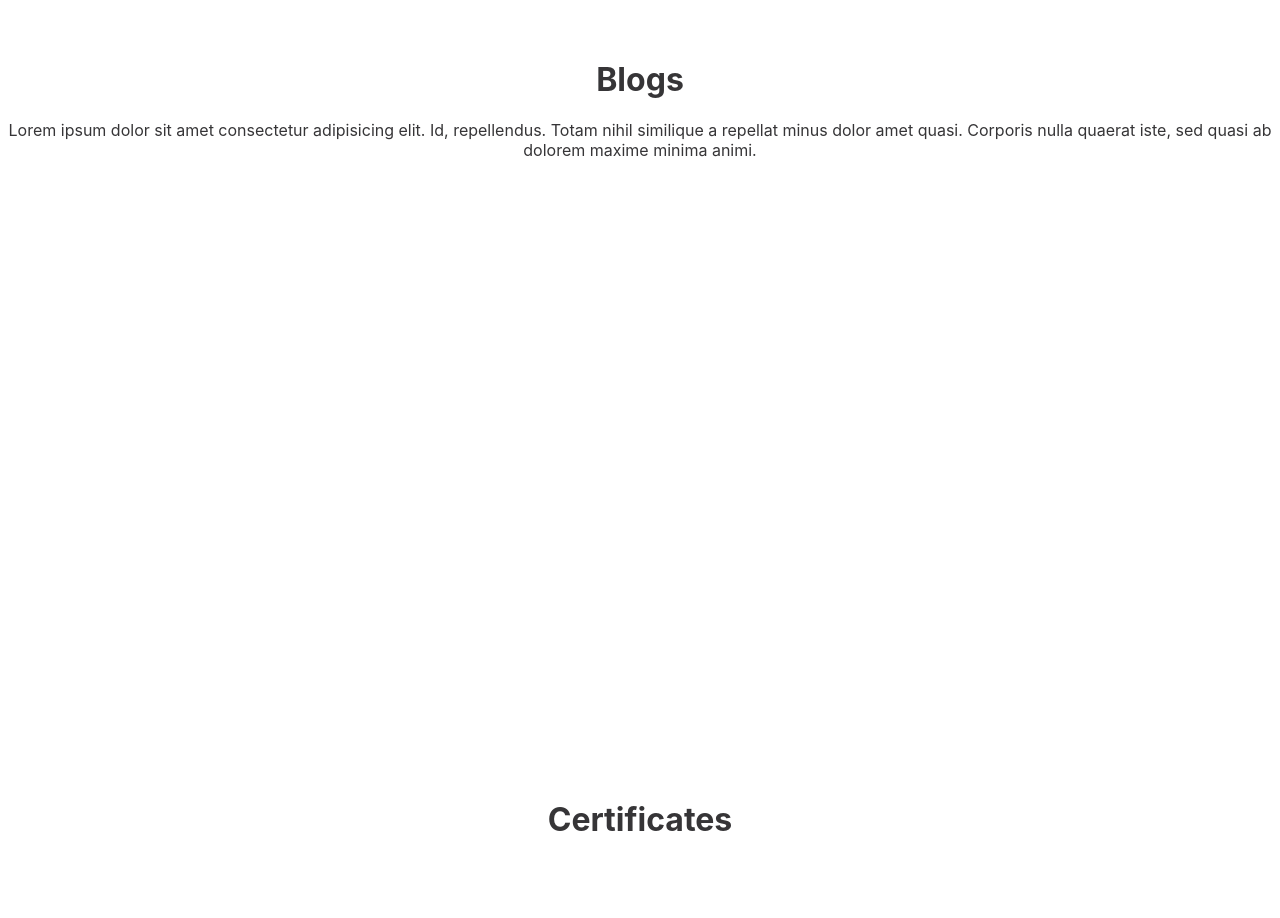
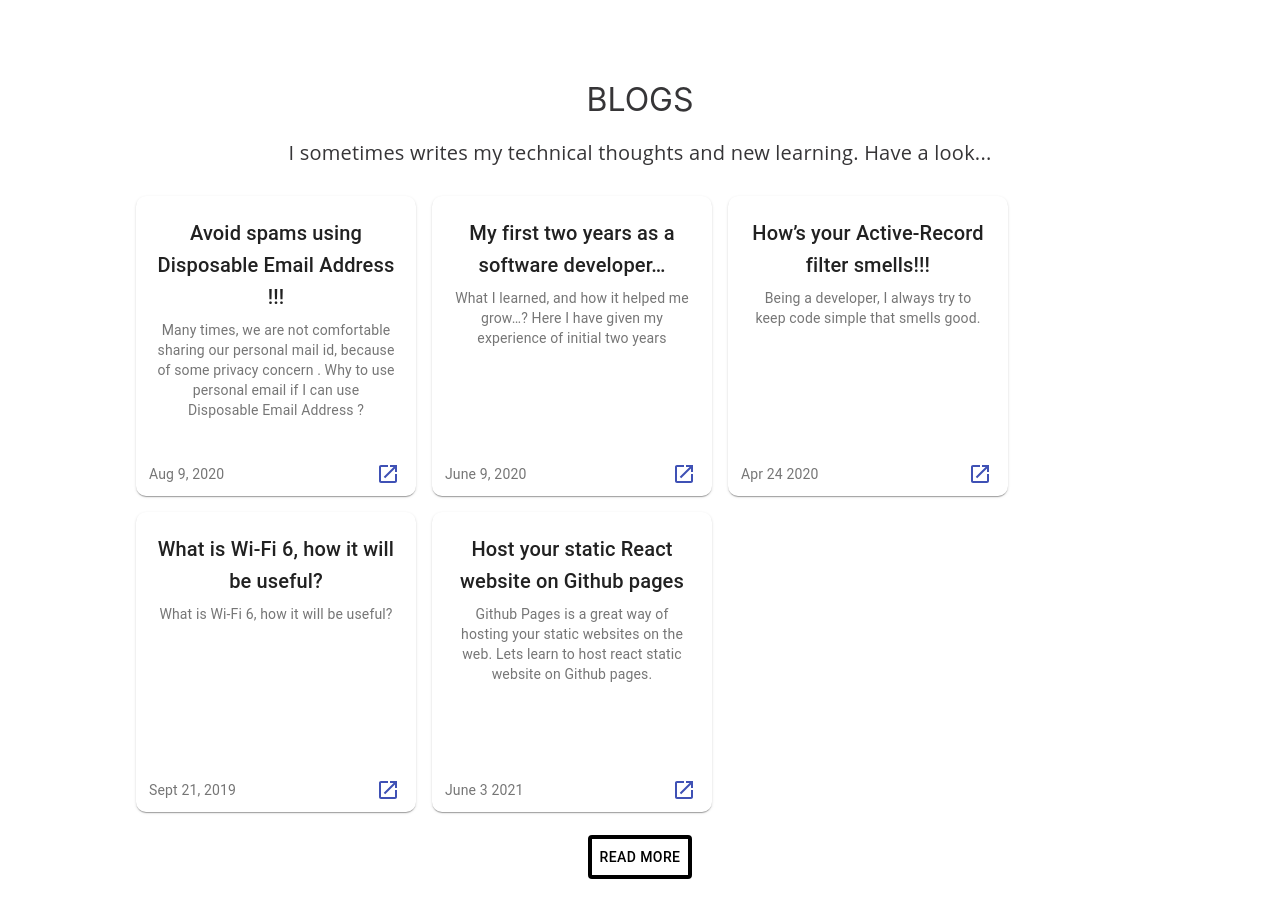
Before and after one commit to JyotiSharma1234/jyotisharma1234.github.io, a React (Create React App) app: page / in a window 1280 px wide. Shown: the part 2200-3118 px from the top of the page. Built offline with nearby package versions, Linux system fonts and the light colour scheme.

Commit message:
Added Blogs

```diff
--- /dev/null
+++ b/src/components/Blogs.js
@@ -0,0 +1,165 @@
+import React from "react";
+import {
+    makeStyles,
+    withStyles,
+    Typography,
+    Box,
+    Link,
+    Button,
+    Card,
+    CardActionArea,
+    CardMedia,
+    CardContent,
+    CardActions,
+    IconButton,
+
+} from "@material-ui/core";
+import BlogUrls from '../content/BlogUrls'
+import OpenInNew from '@material-ui/icons/OpenInNew'
+
+const useStyles = makeStyles((theme) => ({
+    root: {
+        margin: 20,
+        marginRight: '10%',
+        marginLeft: '10%',
+        display: 'inline-block',
+    },
+    heading:{
+        textAlign: 'center',
+        fontSize: 32,
+        textTransform: 'uppercase',
+        marginBottom: 20,
+        position: 'relative',
+    },
+    p: {
+        fontFamily: '"Open Sans", sans-serif',
+        fontSize: 20,
+        marginTop: 20,
+        marginBottom: 20,
+    },
+    link:{
+        color: 'inherit',
+        fontWeight: 'bold',
+    },
+    wrapper: {
+        display: 'flex',
+        flexWrap: 'wrap',
+        justifyContent: 'flex-start'
+    },
+    card:{
+        width: 280,
+        margin: 8,
+        height: 300,
+        padding: 5,
+        display: 'flex',
+        justifyContent: 'space-between',
+        flexDirection: 'column',
+        borderRadius: 10,
+        '&:hover': {
+            boxShadow: "0 12px 15px 0 rgba(20, 143, 219, 0.24)",
+        },
+        '& .MuiCardContent-root': {
+            height: 250,
+        },
+        '& .MuiCardActions-spacing': {
+            display: 'flex',
+            justifyContent: 'space-between',
+            fontFamily: 'ui-sans-serif'
+        },
+    },
+    day: {
+
+    },
+    night: {
+
+    },
+}));
+
+const Blogs = (props) => {
+    const classes = useStyles();
+    const { theme } = props;
+
+    const ReadMoreDayButton = withStyles((theme) => ({
+        root: {
+          color: 'black',
+          border: '4px solid black',
+          '&:hover': {
+            color: 'black',
+            border: '4px solid #148fdb',
+          },
+        },
+      }))(Button);
+
+    const ReadMoreNightButton = withStyles((theme) => ({
+        root: {
+          color: 'white',
+          border: '4px solid white',
+          '&:hover': {
+            color: 'white',
+            border: '4px solid #148fdb',
+          },
+
+        },
+      }))(Button);
+
+
+    const handleReadMore = () => {
+        const a = document.createElement('a');
+        a.style.display = 'none';
+        a.href = 'https://medium.com/@sjyoti4321';
+        a.target = '_blank'
+        document.body.appendChild(a);
+        a.click();
+    }
+    return (
+        <Box id="blogs" className={classes.root}>
+            <Box className={classes.heading}>
+                Blogs
+            </Box>
+            <Typography variant="body2" className={classes.p} gutterBottom>
+                I sometimes writes my technical thoughts and new learning. Have a look...
+            </Typography>
+            <Box className={classes.wrapper}>
+            { BlogUrls.map(function(blog) {
+                return (
+                    <Card key={blog.index} className={classes.card}>
+                        <CardActionArea>
+                            <CardContent>
+                                <Typography gutterBottom variant="h6" component="h5">
+                                    {blog.title}
+                                </Typography>
+                                <Typography variant="body2" color="textSecondary" component="p">
+                                    {blog.description}
+                                </Typography>
+                            </CardContent>
+                        </CardActionArea>
+                        <CardActions classes={classes.cardAction}>
+                            <Typography variant="body2" color="textSecondary">
+                                {blog.publishedOn}
+                            </Typography>
+                            <Link href={blog.url} target='_blank'>
+                                <IconButton size="small" color="primary">
+                                <OpenInNew/>
+                                </IconButton>
+                            </Link>
+                        </CardActions>
+                    </Card>
+                )
+            })}
+            </Box>
+            <Box margin='15px'>
+                { theme=== 'light' ?
+                    <ReadMoreDayButton onClick={handleReadMore}>
+                        Read More
+                    </ReadMoreDayButton>
+                :
+                    <ReadMoreNightButton onClick={handleReadMore}>
+                        Read More
+                    </ReadMoreNightButton>
+                }
+            </Box>
+        </Box>
+    );
+};
+
+export default Blogs;
--- a/src/components/Certificates.js
+++ b/src/components/Certificates.js
@@ -17,7 +17,6 @@ const useStyles = makeStyles((theme) => ({
         fontWeight: 'bold',
         textTransform: 'uppercase',
         marginBottom: 20,
-        paddingBottom: 20,
         position: 'relative',
         color: '#fff',
     },
--- a/src/components/MainPage.js
+++ b/src/components/MainPage.js
@@ -5,6 +5,7 @@ import {
 import ContactMe from './ContactMe';
 import Skills from './Skills';
 import About from './About';
+import Blogs from './Blogs';
 import Certificates from './Certificates'
 const useStyles = makeStyles((theme) => ({
     seaction:{
@@ -23,23 +24,20 @@ const MainPage = (props) => {
     return (
         <div className={classes.root}>
             <div id="about" className={classes.seaction}>
-                <About/>
+                <About theme={theme}/>
             </div>
             <div id="skills" className={classes.seaction}>
-                <Skills/>
+                <Skills theme={theme}/>
             </div>
             <div id="projects" className={classes.seaction}>
                 <h1>Projects</h1>
-                Lorem ipsum dolor sit amet consectetur adipisicing elit. Id, repellendus. Totam nihil similique a repellat minus dolor amet quasi. Corporis nulla quaerat iste, sed quasi ab dolorem maxime minima animi.
+                Coming soon...
             </div>
             <div id="blogs" className={classes.seaction}>
-                <h1>Blogs</h1>
-                Lorem ipsum dolor sit amet consectetur adipisicing elit. Id, repellendus. Totam nihil similique a repellat minus dolor amet quasi. Corporis nulla quaerat iste, sed quasi ab dolorem maxime minima animi.
+                <Blogs theme={theme}/>
             </div>
-
             <div id="certificates" className={classes.seaction}>
-                <h1>Certificates</h1>
-                <Certificates/>
+                <Certificates theme={theme}/>
             </div>
             <div id="contact" className={classes.seaction}>
                 <ContactMe theme={theme}/>
--- a/src/components/Skills.js
+++ b/src/components/Skills.js
@@ -36,7 +36,7 @@ const Skills = (props) => {
             <Box className={classes.skillcard}>
                 {skillsData.skillsList.map(function(skill, index){
                     return (
-                        <Box margin='5px'>
+                        <Box key={index} margin='5px'>
                             <img  title={skill.title} alt={skill.title} width='80px' height='80px' src={skill.src} />
                             <Typography>
                                 {skill.title}
@@ -51,7 +51,7 @@ const Skills = (props) => {
             <Box className={classes.skillcard}>
                 {skillsData.toolList.map(function(skill, index){
                     return (
-                        <Box margin='5px'>
+                        <Box key={index} margin='5px'>
                             <img  title={skill.title} alt={skill.title} width='80px' height='80px' src={skill.src} />
                             <Typography>
                                 {skill.title}
--- /dev/null
+++ b/src/content/BlogUrls.js
@@ -0,0 +1,40 @@
+import React from 'react';
+const BlogUrls = [
+    {
+        index: 1,
+        publishedOn: 'Aug 9, 2020',
+        title: 'Avoid spams using Disposable Email Address !!!',
+        description: 'Many times, we are not comfortable sharing our personal mail id, because of some privacy concern . Why to use personal email if I can use Disposable Email Address ?',
+        url: 'https://sjyoti4321.medium.com/avoid-spams-using-disposable-email-address-ce38a058a9dd'
+    },
+    {
+        index: 2,
+        publishedOn: 'June 9, 2020',
+        title: 'My first two years as a software developer…',
+        description: 'What I learned, and how it helped me grow…? Here I have given my experience of initial two years',
+        url: 'https://sjyoti4321.medium.com/my-first-two-years-in-it-106fc05c31d8'
+    },
+    {
+        index: 3,
+        publishedOn: 'Apr 24 2020',
+        title: 'How’s your Active-Record filter smells!!!',
+        description: 'Being a developer, I always try to keep code simple that smells good.',
+        url: 'https://sjyoti4321.medium.com/hows-your-active-record-filter-code-smells-bc1f6919d4e3'
+    },
+    {
+        index: 4,
+        publishedOn: 'Sept 21, 2019',
+        title: 'What is Wi-Fi 6, how it will be useful?',
+        description: 'What is Wi-Fi 6, how it will be useful?',
+        url: 'https://sjyoti4321.medium.com/what-is-wi-fi-6-how-it-will-be-useful-b0c411dcabc1'
+    },
+    {
+        index: 5,
+        publishedOn: 'June 3 2021',
+        title: 'Host your static React website on Github pages',
+        description: 'Github Pages is a great way of hosting your static websites on the web. Lets learn to host react static website on Github pages.',
+        url: 'https://sjyoti4321.medium.com/host-your-static-react-website-on-github-pages-b9d6c00a3040'
+    },
+]
+
+export default BlogUrls;
```
